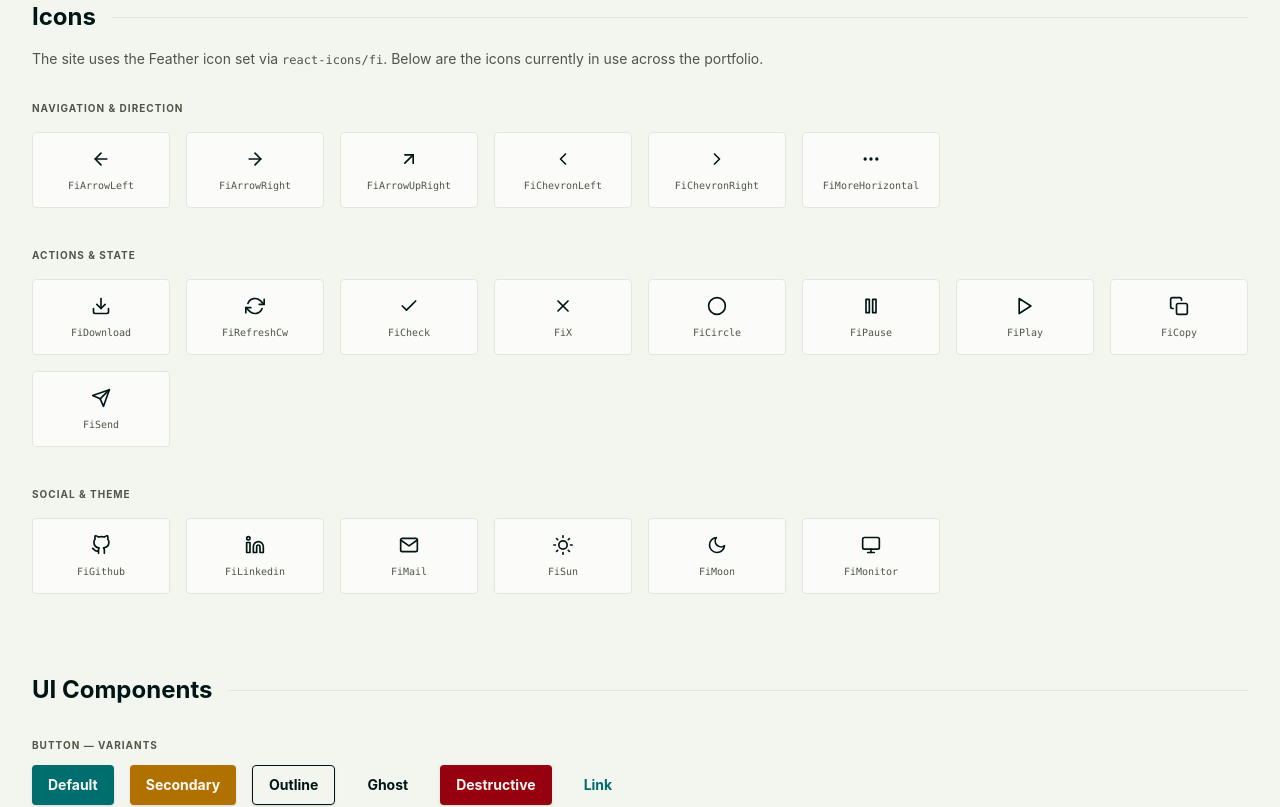
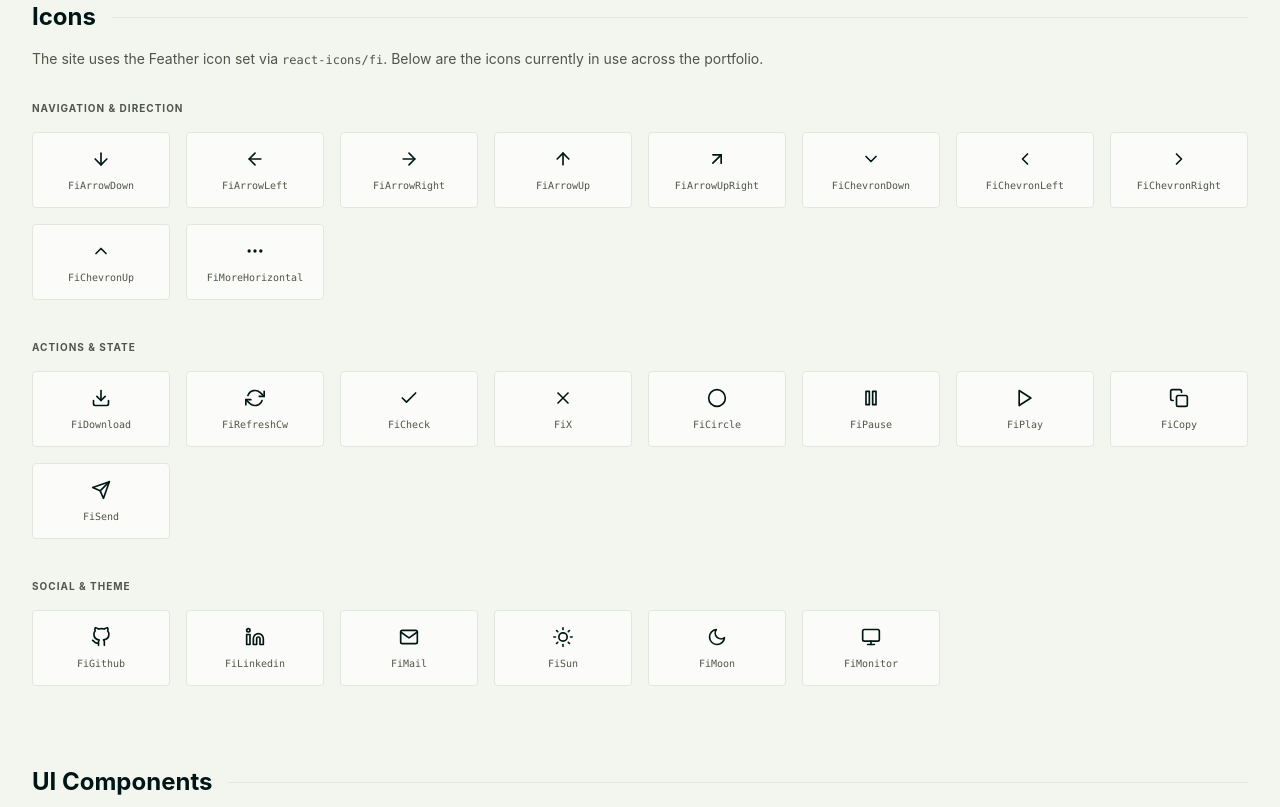
Before and after one commit to travhall/thd-portfolio, a Next.js app: page /style-guide in a window 1280 px wide. Shown: the part 3000-3807 px from the top of the page. Built offline with nearby package versions, Linux system fonts and the light colour scheme.

Commit message:
feat: Add new arrow and chevron icons, refine focusable element selection, adjust hero image border styling, and improve theme toggle accessibility.

```diff
--- a/app/style-guide/page.tsx
+++ b/app/style-guide/page.tsx
@@ -5,11 +5,15 @@ import { motion, AnimatePresence } from "framer-motion";
 import {
   FiPause,
   FiPlay,
+  FiArrowDown,
   FiArrowLeft,
   FiArrowRight,
+  FiArrowUp,
   FiArrowUpRight,
+  FiChevronDown,
   FiChevronLeft,
   FiChevronRight,
+  FiChevronUp,
   FiMoreHorizontal,
   FiDownload,
   FiRefreshCw,
@@ -541,11 +545,15 @@ export default function StyleGuide() {
           <div className="space-y-4">
             <p className="case-section-label">Navigation & Direction</p>
             <div className="grid grid-cols-3 sm:grid-cols-4 md:grid-cols-6 lg:grid-cols-8 gap-4">
+              <IconCard icon={FiArrowDown} name="FiArrowDown" />
               <IconCard icon={FiArrowLeft} name="FiArrowLeft" />
               <IconCard icon={FiArrowRight} name="FiArrowRight" />
+              <IconCard icon={FiArrowUp} name="FiArrowUp" />
               <IconCard icon={FiArrowUpRight} name="FiArrowUpRight" />
+              <IconCard icon={FiChevronDown} name="FiChevronDown" />
               <IconCard icon={FiChevronLeft} name="FiChevronLeft" />
               <IconCard icon={FiChevronRight} name="FiChevronRight" />
+              <IconCard icon={FiChevronUp} name="FiChevronUp" />
               <IconCard icon={FiMoreHorizontal} name="FiMoreHorizontal" />
             </div>
           </div>
--- a/components/layout/hero.tsx
+++ b/components/layout/hero.tsx
@@ -112,9 +112,9 @@ export function Hero({
         className="sticky top-2 z-0 aspect-3/4 md:aspect-video sm:w-[96vw] md:w-[84vw] lg:w-[72vw] xl:w-[64vw] m-4"
       >
         {/* Visual card boundary — clips the parallax movement */}
-        <div className="absolute inset-0 rounded-sm border-2 border-border overflow-hidden">
+        <div className="absolute inset-0 overflow-hidden">
           {/* Scroll parallax — contained within the card */}
-          <motion.div style={{ y }} className="absolute inset-0">
+          <motion.div style={{ y }} className="absolute inset-0 rounded-sm border-2 border-border">
             <Image
               src={resolvedSrc}
               alt={imageAlt}
--- a/components/layout/site-nav.tsx
+++ b/components/layout/site-nav.tsx
@@ -166,7 +166,7 @@ export function SiteNav({ studies }: SiteNavProps) {
         if (!menu) return;
         const focusable = Array.from(
           menu.querySelectorAll<HTMLElement>(
-            'a[href], button:not([disabled]), [tabindex]:not([tabindex="-1"])'
+            'a[href]:not([tabindex="-1"]), button:not([disabled]):not([tabindex="-1"]), [tabindex]:not([tabindex="-1"])'
           )
         ).filter((el) => !el.closest('[inert]') && !el.closest('[aria-hidden="true"]'));
 
--- a/components/layout/theme-toggle.tsx
+++ b/components/layout/theme-toggle.tsx
@@ -30,6 +30,7 @@ export function ModeToggle() {
       onValueChange={handleValueChange}
       size="sm"
       className="gap-1"
+      aria-label="Color theme"
     >
       <ToggleGroupItem value="light" aria-label="Light mode">
         <FiSun />
```
